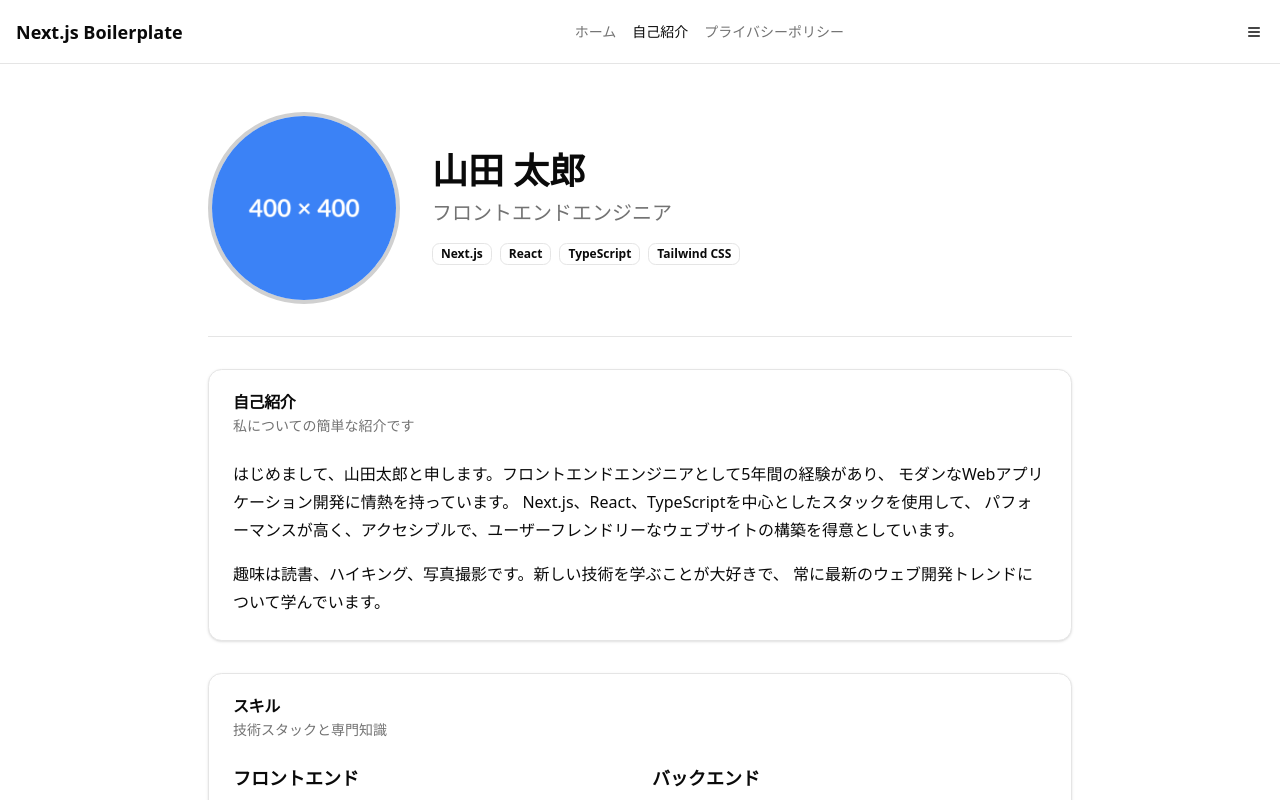
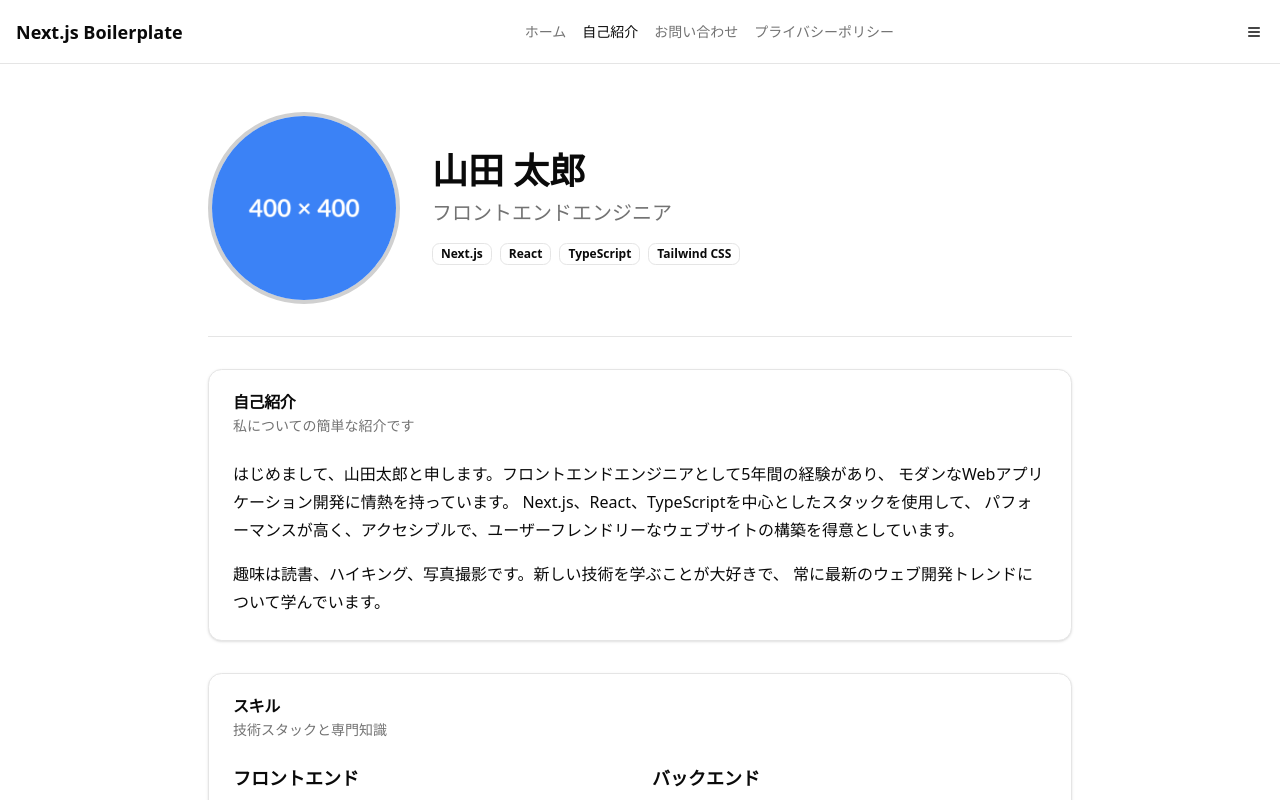
Before and after one commit to takunagai/nextjs-boilerplate, a Next.js app: page /about in a window 1280 px wide. Shown: the top 800 px of the page. Built offline with nearby package versions, Linux system fonts and the light colour scheme.

Commit message:
ヘッダーをアップデート

```diff
--- a/src/app/layout.tsx
+++ b/src/app/layout.tsx
@@ -35,6 +35,7 @@ export default function RootLayout({
 						items={[
 							{ label: "ホーム", href: "/" },
 							{ label: "自己紹介", href: "/about" },
+							{ label: "お問い合わせ", href: "/contact" },
 							{ label: "プライバシーポリシー", href: "/privacy" },
 						]}
 					/>
```
